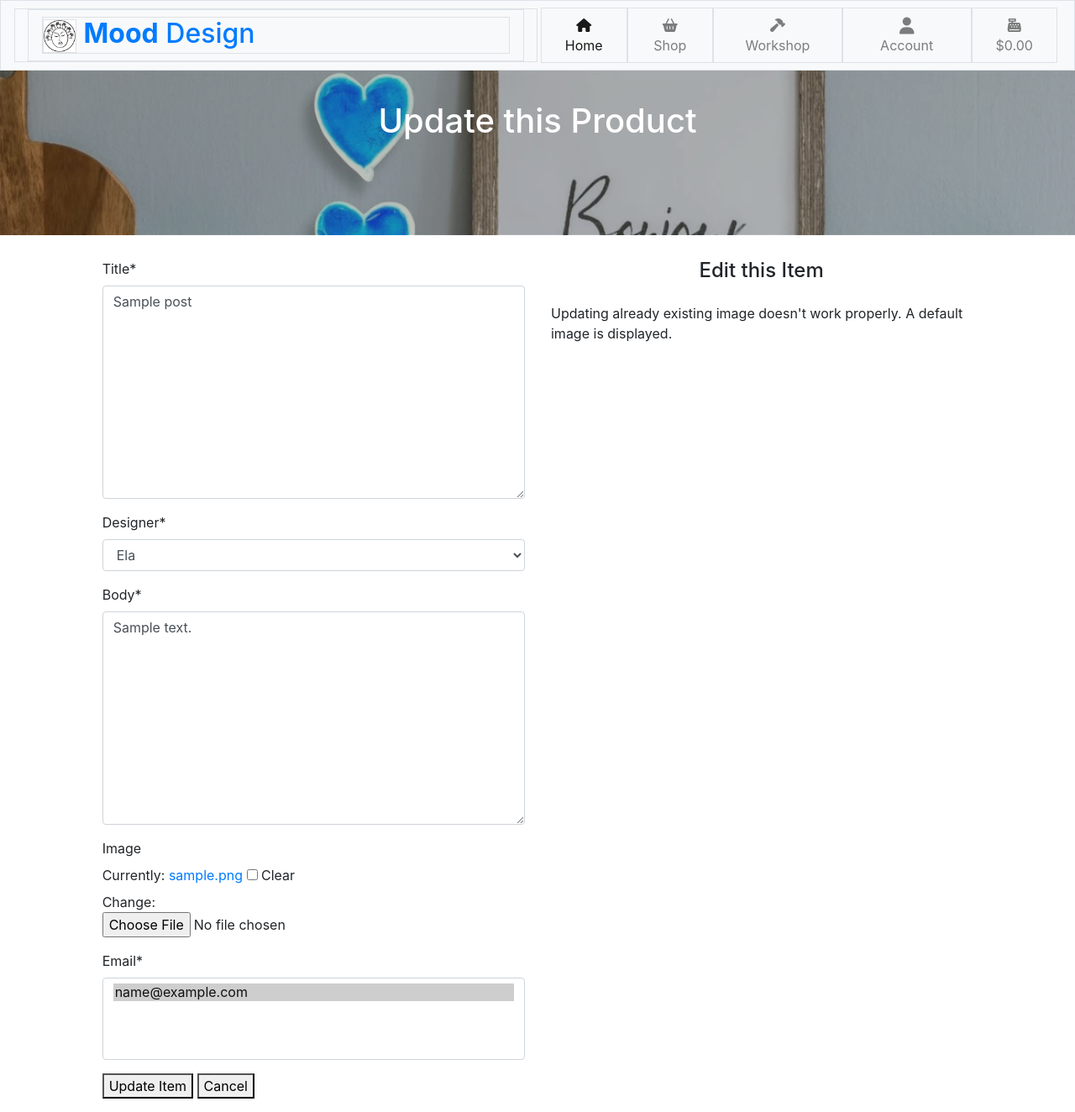
After one commit to TomaszWoloszyn983/mood-design-gift-shop, a Django app: a page that uses home/templates/home/edit_post.html in a window 1280 px wide. The commit adds this page. Shown: the whole page at 84% size. Run offline with Django 3.2, Linux system fonts and the light colour scheme; a user stored in the database is signed in; tables that the repository leaves empty hold one stand-in row (values such as "Sample post"); some libraries are stand-ins or nearby versions.

Commit message:
Create edit_post function

```diff
--- /dev/null
+++ b/home/templates/home/edit_post.html
@@ -0,0 +1,55 @@
+{% extends "base.html" %}
+{% load static %}
+
+{% block page_header %}
+    <div class="container header-container">
+        <div class="row">
+            <div class="col"></div>
+        </div>
+    </div>
+{% endblock %}
+
+{% block content %}
+    <!-- Shop Page Header -->
+    <header class="shop-page-header">
+        <div class="header-content shop-title">
+            <h2 class="text-center header-text">Update this Product</h2>
+        </div>
+    </header>
+
+    <!-- Add Product Page content -->
+    <div class="shop-page-content">
+        <div class="row mx-0 w-xl-80">
+            <div class="product-container col-10 offset-1">
+                <div class="row mt-1 mb-2"></div>
+                <div class="row">
+                    <div class="col-12 col-md-6 my-3">
+                        <form method="POST" action="{% url 'edit_post' post_id %}" enctype="multipart/form-data">
+                            {% csrf_token %}
+                            {{ form | crispy }}
+                            <div>
+                                <div class="row">
+                                    <div class="col s12 center-align">
+                                        <button type="submit" class="btn-large light-blue darken-1">
+                                            Update Item
+                                        </button>
+                                        <button type="reset" class="waves-light red btn-large" onclick="history.go(-1)">
+                                            Cancel
+                                        </button>
+                                    </div>
+                                </div>
+                            </div>
+                        </form>
+                    </div>
+                    <div class="col-12 col-md-6 px-3 my-3">
+                        <h4 class="text-center mb-4">Edit this Item</h4>
+                        <p>Updating already existing image doesn't work properly.
+                            A default image is displayed.
+                        </p>
+                    </div>
+                </div>
+            </div>
+        </div>
+    </div>
+
+{% endblock %}
--- a/home/urls.py
+++ b/home/urls.py
@@ -5,5 +5,6 @@ from . import views
 urlpatterns = [
     path('', views.index, name='home'),
     path('send_post/', views.send_post, name='send_post'),
+    path('edit_post<int:post_id>/', views.edit_post, name='edit_post'),
     path('newsletter/', views.newsletter, name='newsletter'),
 ]
--- a/home/views.py
+++ b/home/views.py
@@ -3,6 +3,7 @@ from .forms import PostForm, NewsletterForm
 from .models import NewsletterUser, Post
 from django.conf import settings
 from django.contrib import messages
+from django.contrib.auth.decorators import login_required
 from django.core.mail import send_mail
 
 
@@ -77,6 +78,32 @@ def send_post(request):
     return render(request, 'home/index.html', context)
 
 
+@login_required
+def edit_post(request, post_id):
+    """
+    A view to edit an existing post by its id.
+    Updating post doesn't resend the post to newsletter users.
+    """
+    post = get_object_or_404(Post, pk=post_id)
+    form = PostForm(instance=post)
+
+
+    if request.method == 'POST':
+        form = PostForm(request.POST, request.FILES, instance=post)
+        if form.is_valid():
+            form.save()
+            print("Post updated")
+            return redirect(reverse("home"))
+        else:
+            print("\n\n\n Update didn't succeed")
+
+    context = {
+        'post_id': post_id,
+        'form': form,
+    }
+    return render(request, 'home/edit_post.html', context)
+
+
 
 def newsletter(request):
     """
--- a/products/views.py
+++ b/products/views.py
@@ -82,7 +82,6 @@ def edit_product(request, product_id):
     product = get_object_or_404(Product, pk=product_id)
     form = ProductForm(instance=product)
 
-
     if request.method == 'POST':
         form = ProductForm(request.POST, request.FILES, instance=product)
         if form.is_valid():
```
Also changed, not shown: home/templates/home/index.html (+53 -20 lines), media/278155819_5351358028253617_105390253762471805_n_8X20pXS.jpg (added), media/278155819_5351358028253617_105390253762471805_n_RmIfPNz.jpg (added).
